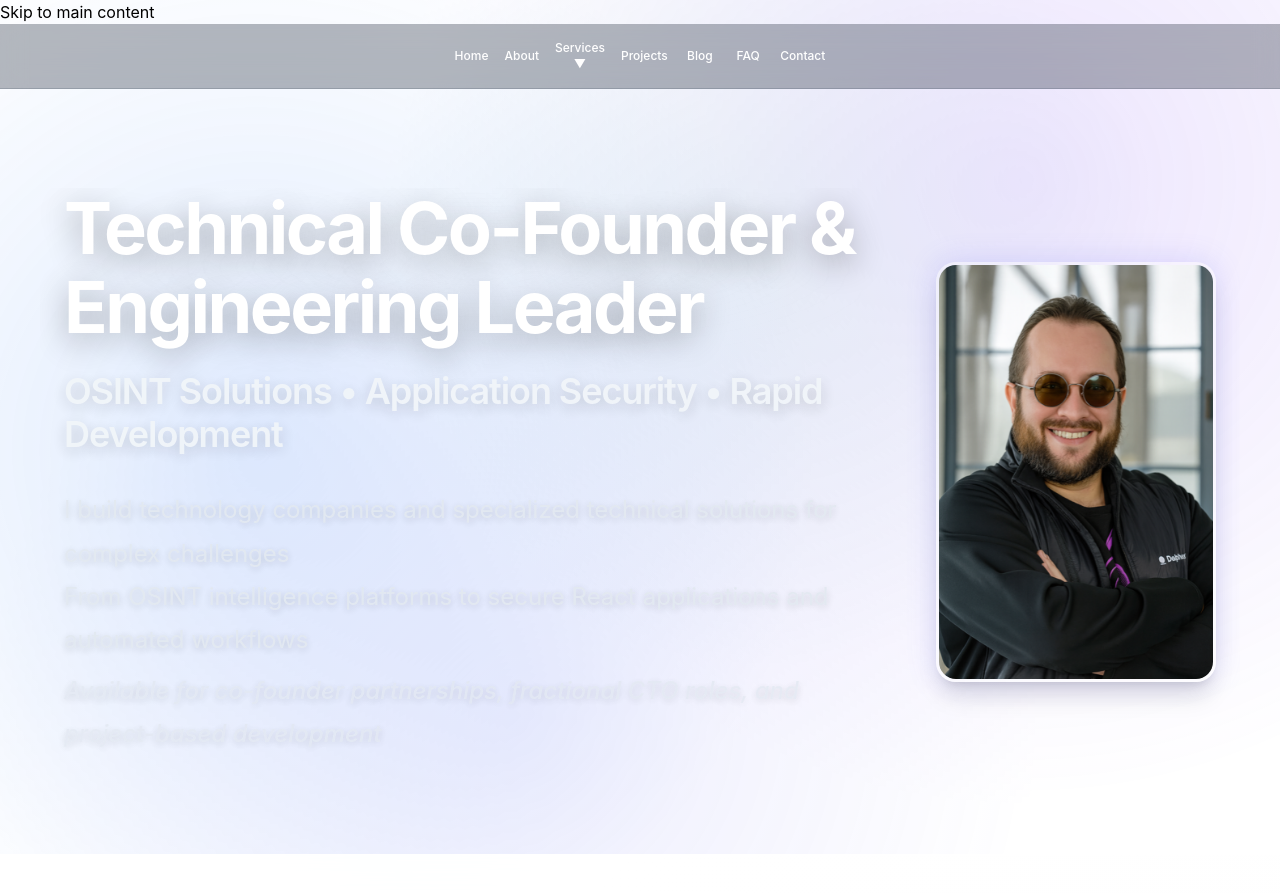
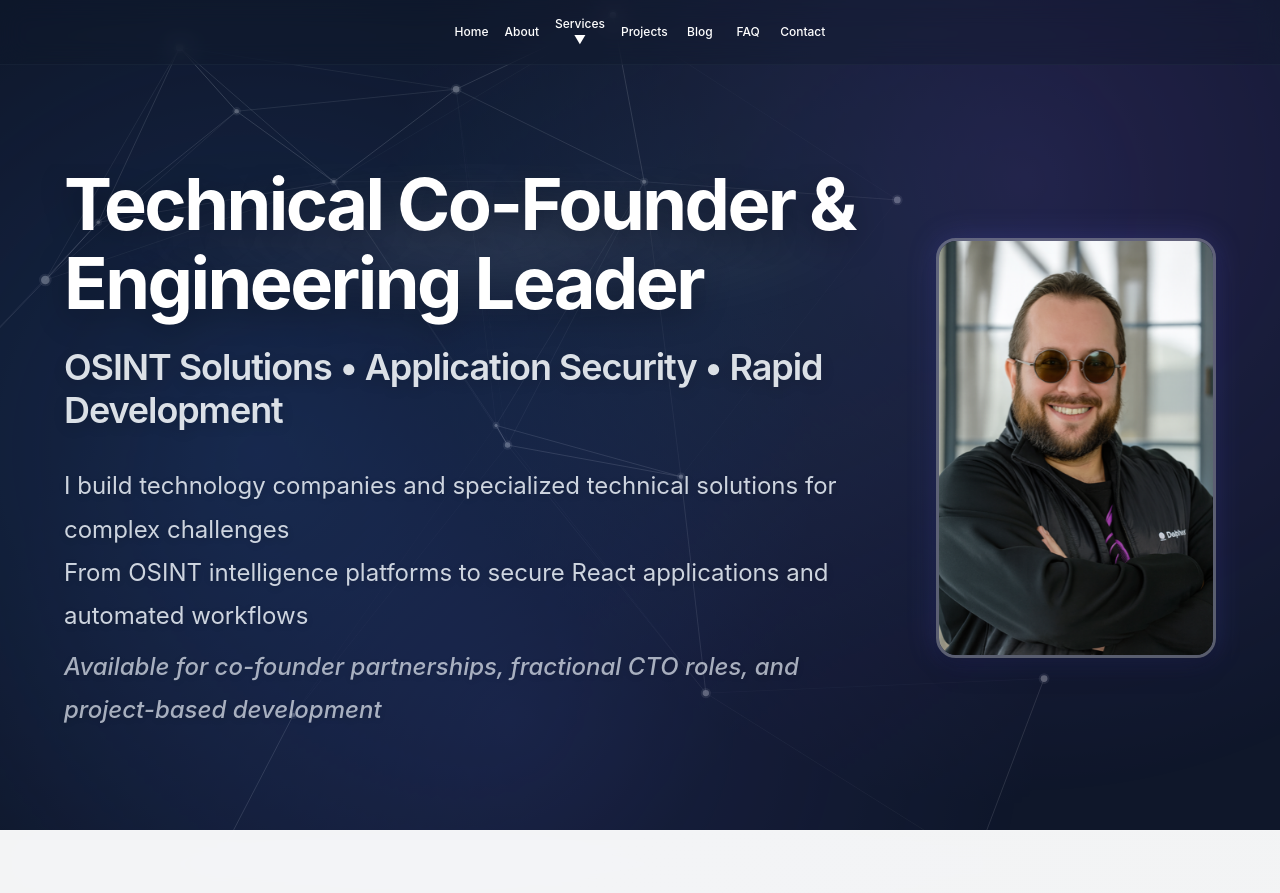
Before and after one commit to egeste/egeste.github.io, a Jekyll site: the page built from index.md, in a window 1280 px wide and 900 px high. Shown: the top 893 px of the window. Built offline with Jekyll 4.4.1, drawn with Linux system fonts in a browser that asks for light colours; nearby versions of some CDN libraries.

Commit message:
feat: convert default layout body to Tailwind classes
Co-Authored-By: Claude Opus 4.5 <noreply@anthropic.com>

```diff
--- a/_layouts/default.html
+++ b/_layouts/default.html
@@ -179,16 +179,16 @@
     {% include service-structured-data.html %}
   {% endif %}
 </head>
-<body>
+<body class="font-sans text-base leading-relaxed text-slate-100 bg-slate-900 antialiased relative w-full max-w-full overflow-x-hidden">
   <!-- Skip to main content link for keyboard users -->
-  <a href="#main-content" class="skip-link">{{ site.text.skip_to_content }}</a>
+  <a href="#main-content" class="absolute -top-24 left-1.5 bg-black text-white px-3 py-2 no-underline rounded z-[1000] font-semibold text-sm focus:top-1.5 focus:outline focus:outline-2 focus:outline-white focus:outline-offset-2">{{ site.text.skip_to_content }}</a>
 
   {% include mesh-background.html %}
 
-  <div class="site-container">
+  <div class="min-h-screen flex flex-col relative z-[1] w-full overflow-x-hidden">
     {% include navigation.html %}
 
-    <main class="site-main" id="main-content" role="main" tabindex="-1">
+    <main class="flex-1 w-full max-w-full overflow-x-hidden" id="main-content" role="main" tabindex="-1">
       {{ content }}
     </main>
 
```
